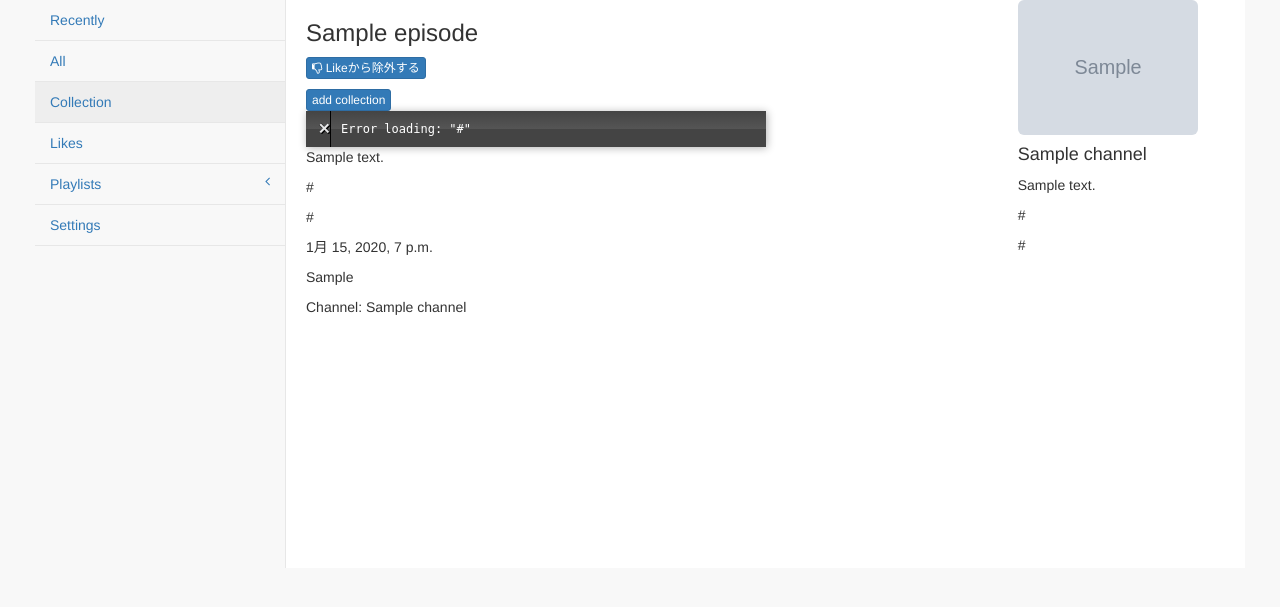
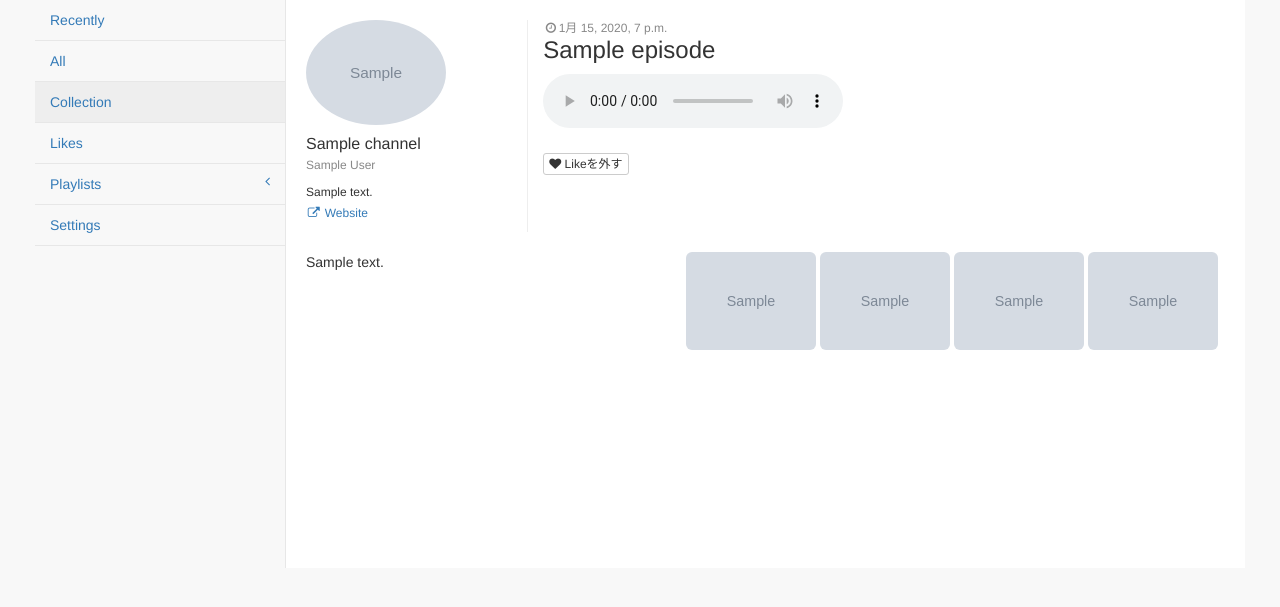
Before and after one commit to kita83/logueHub, a Django app: page /logue/ep/00000000-0000-0000-0000-000000000001/detail/ in a window 1280 px wide. Shown: the part 51-658 px from the top of the page. Run offline with Django 3.2, Linux system fonts and the light colour scheme; a user stored in the database is signed in; tables that the repository leaves empty hold one stand-in row (values such as "Sample post"); grey boxes marked "Sample" are stand-in pictures; some libraries are stand-ins or nearby versions.

Commit message:
fix: detail page layout

```diff
--- a/static/manager/css/structure.css
+++ b/static/manager/css/structure.css
@@ -10,6 +10,9 @@
 .container {
 	max-width: 1240px;
 }
+ul {
+    list-style: none;
+}
 
 #page-wrapper {
     position: inherit;
@@ -18,20 +21,87 @@
     border-left: 1px solid #e7e7e7;
 }
 
-.channel {
-    margin: 0px 20px 0px 0px;
-    padding: 0;
-    list-style: none;
+.img-circle {
+    border-radius: 50%;
 }
 
-.channel li {
-    margin-bottom: 5px;
+.well {
+    padding: 14px;
+    margin: 5px 5px 5px 0;
 }
 
-/*
-.no-margin {
-    margin: 0 !important;
+.ch-info {
+    margin-top: 20px;
 }
-ul.nav {
-    padding-right: 25px;
-} */
+
+.ep-header {
+    margin-top: 20px;
+}
+.ep-date {
+    font-size: 12px;
+    color: #888888;
+    margin-bottom: 0;
+}
+.ep-header .channel {
+    padding-right: 15px;
+    border-right: solid 1px #EEE;
+}
+
+.ep-header h3 {
+    margin-top: 0px;
+}
+
+.ep-header h4 {
+    font-size: 16px;
+    margin-bottom: 4px;
+}
+
+.ep-header .author {
+    font-size: 12px;
+    color: #888888;
+}
+
+.ep-header .description {
+    font-size: 12px;
+    margin-bottom: 4px;
+}
+
+.ep-header .link {
+    font-size: 12px;
+}
+
+.ep-body {
+    margin-top: 20px;
+}
+
+.action {
+    margin-top: 20px;
+}
+
+.img-tile {
+    padding: 0;
+}
+
+.ch-info h3 {
+    margin-top: 0px;
+}
+
+.ch-info h4 {
+    font-size: 16px;
+    margin-bottom: 4px;
+}
+
+.ch-info .author {
+    font-size: 12px;
+    margin-bottom: 4px;
+    color: #888888;
+}
+
+.ch-info .description {
+    font-size: 12px;
+    margin-bottom: 4px;
+}
+
+.ch-info .link {
+    font-size: 12px;
+}
--- a/templates/base.html
+++ b/templates/base.html
@@ -20,7 +20,7 @@
   <script src="{% static 'bootstrap/dist/js/sb-admin-2.js' %}"></script>
   <script src="{% static 'manager/js/ajax.js' %}"></script>
   <link href="{% static 'manager/css/structure.css' %}" rel="stylesheet" type="text/css">
-  <script src="{% static 'manager/audiojs/audio.min.js' %}"></script>
+  <!-- <script type="text/javascript" src="https://cdn.jsdelivr.net/npm/amplitudejs@3.2.3/dist/amplitude.js"></script> -->
   <script>
     audiojs.events.ready(function() {
       var as = audiojs.createAll();
--- a/templates/feed/ep_detail.html
+++ b/templates/feed/ep_detail.html
@@ -26,16 +26,32 @@
 </script>
 <div id="page-wrapper">
   <div class="row">
+    <div class="ep-header clearfix">
+      <div class="channel col-lg-3">
+        {% if channel %}
+          <img class="img-circle" src="{{ STATIC_URL }}{{ channel.cover_image }}" width=140px/>
+          <h4>{{ channel.title }}</h4>
+          <p class="author">{{ channel.author }}</p>
+          <p class="description">{{ channel.description }}</p>
+          <p class="link"><a href="{{ channel.link }}"><i class="fa fa-external-link fa-fw"></i> Website</a></p>
+        {% else %}
+          <p>チャンネル情報が取得できませんでした</p>
+        {% endif %}
+      </div>
       <div class="col-lg-9">
         {% if episode %}
+          <p class="ep-date"><i class="fa fa-clock-o fa-fw"></i>{{ episode.published_time }}</p>
           <h3>{{ episode.title }}</h3>
+          <audio controls>
+            <source src="{{ episode.audio_url }}" type="audio/mp3">
+          </audio>
+          <div class="action">
           {% if like %}
-        <p><button type="button" id="like" data-episode-id="{{ episode.id }}" class="btn btn-primary btn-xs"><i class="fa fa-thumbs-o-down"></i> Likeから除外する</button></p>
+          <p><button type="button" id="like" data-episode-id="{{ episode.id }}" class="btn btn-outline btn-default btn-xs"><i class="fa fa-heart"></i> Likeを外す</button></p>
           {% else %}
-        <p><button type="button" id="like" data-episode-id="{{ episode.id }}" class="btn btn-primary btn-xs" ><i class="fa fa-thumbs-o-up"></i> Like</button></p>
+          <p><button type="button" id="like" data-episode-id="{{ episode.id }}" class="btn btn-outline btn-default btn-xs"><i class="fa fa-heart"></i> Like</button></p>
           {% endif %}
-        <button class="btn btn-primary btn-xs" data-toggle="modal" data-target="#myModal">add collection</button>
-        <audio src="{{ episode.audio_url }}" preload="auto"></audio>
+          <!-- <button class="btn btn-primary btn-xs" data-toggle="modal" data-target="#myModal">add collection</button> -->
             <div class="modal fade" id="myModal" tabindex="-1" role="dialog" aria-labelledby="myModalLabel" aria-hidden="true">
               <div class="modal-dialog">
                   <div class="modal-content">
@@ -59,28 +75,21 @@
             <div id="error">
               {{ result }}
             </div>
-          <p>{{ episode.description }}</p>
-          <p>{{ episode.link }}</p>
-          <p>{{ episode.audio_url }}</p>
-          <p>{{ episode.published_time }}</p>
-          <p>{{ episode.duration }}</p>
-          <p>Channel: {{ episode.channel.title }}</p>
         {% else %}
             <p>エピソード情報が取得できませんでした</p>
         {% endif %}
         </div>
-    <div class="col-lg-3">
-      <div class="right-bar">
-        {% if channel %}
-        <img class="img-rounded" src="{{ STATIC_URL }}{{ channel.cover_image }}" width=180px/>
-          <h4>{{ channel.title }}</h4>
-          <p>{{ channel.description }}</p>
-          <p>{{ channel.link }}</p>
-          <p>{{ channel.feed_url }}</p>
-          <p>{{ channel.author_name }}</p>
-        {% else %}
-          <p>チャンネル情報が取得できませんでした</p>
-        {% endif %}
+      </div>
+    </div>
+    <div class="ep-body">
+      <div class="col-lg-5">
+        <p>{{ episode.description }}</p>
+      </div>
+      <div class="img-tile col-lg-7">
+          <img id="img01" class="img-rounded" src="{{ STATIC_URL }}{{ channel.cover_image }}" width=130px/>
+          <img id="img01" class="img-rounded" src="{{ STATIC_URL }}{{ channel.cover_image }}" width=130px/>
+          <img id="img01" class="img-rounded" src="{{ STATIC_URL }}{{ channel.cover_image }}" width=130px/>
+          <img id="img01" class="img-rounded" src="{{ STATIC_URL }}{{ channel.cover_image }}" width=130px/>
       </div>
     </div>
   </div>
```
Also changed, not shown: templates/feed/ch_all.html (+5 -9 lines), templates/feed/ch_detail.html (+10 -12 lines). Lines whose indentation alone changed are shown as unchanged.
